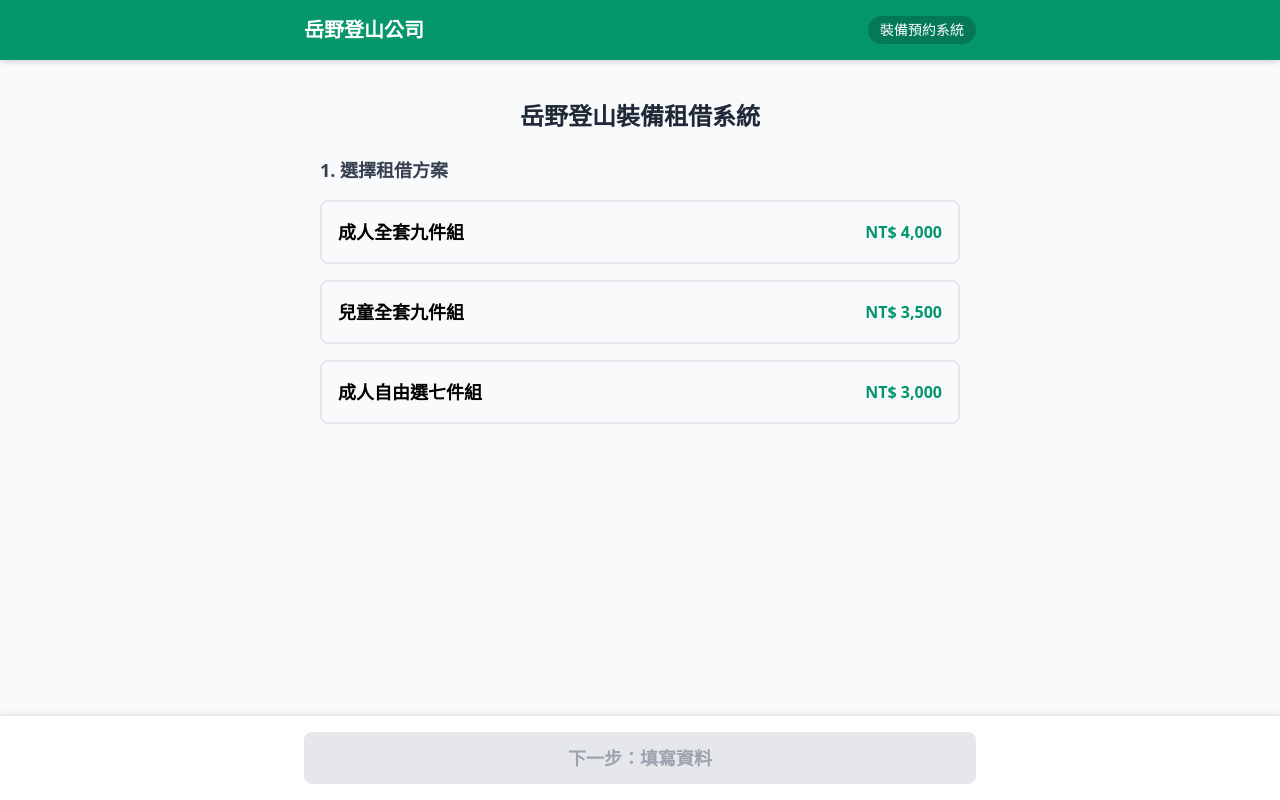
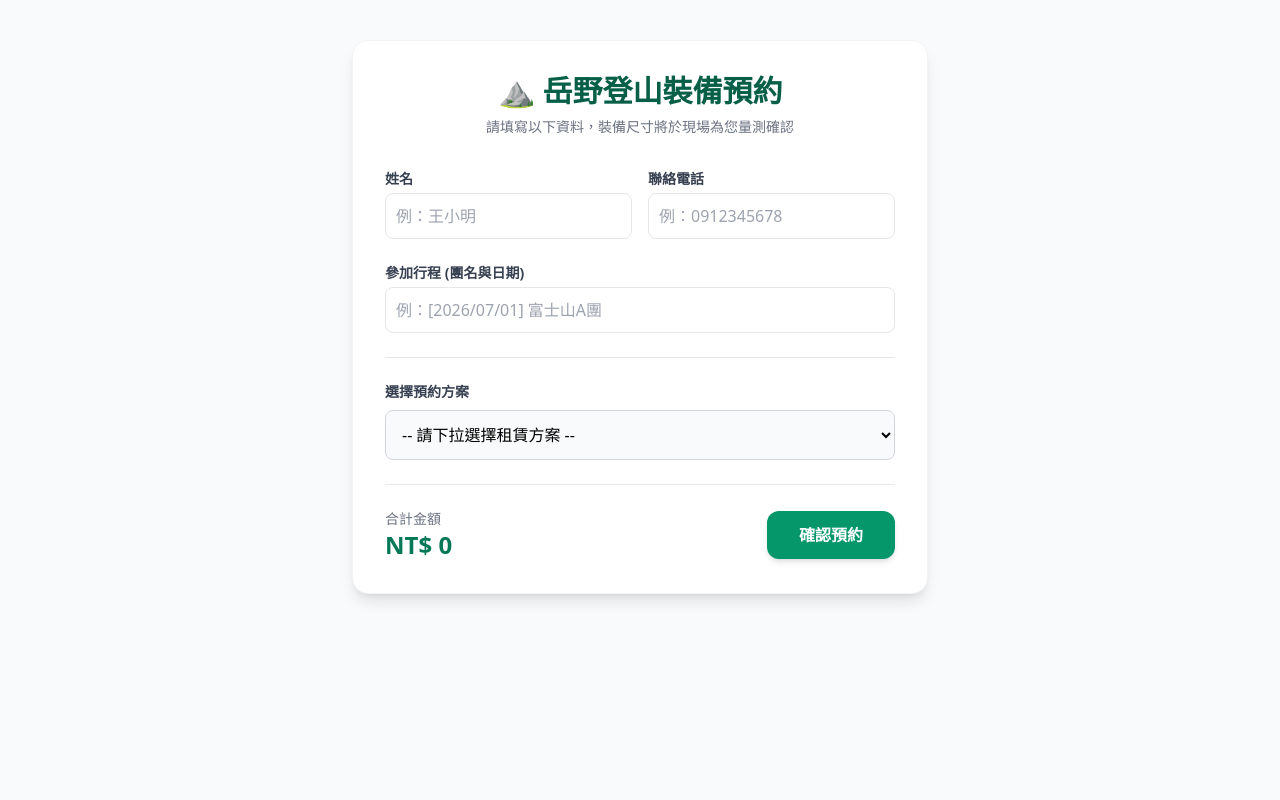
Before and after one commit to sonic-mountainfield/Outdoor-EqRental-System, a React (Vite) app: page / in a window 1280 px wide. Built offline with nearby package versions, Linux system fonts and the light colour scheme.

Commit message:
Update App.jsx

```diff
--- a/src/App.jsx
+++ b/src/App.jsx
@@ -1,48 +1,224 @@
-import React, { useState, useEffect } from 'react';
-import GearSelection from './components/GearSelection';
-import CheckoutForm from './components/CheckoutForm';
-import AdminOrders from './components/AdminOrders'; // 引入你的管理員元件
+import React, { useState } from 'react';
 
-export default function App() {
-  const [currentStep, setCurrentStep] = useState(1);
-  const [orderData, setOrderData] = useState(null);
-  const [isAdmin, setIsAdmin] = useState(false);
+// 1. 定義所有裝備的公用清單 (9樣)
+const ALL_GEARS = [
+  "登山雨衣",
+  "登山雨褲",
+  "登山背包(30~35L)",
+  "羽絨外套",
+  "背包套",
+  "綁腿",
+  "頭燈(附電池)",
+  "登山鞋",
+  "登山杖(雙杖)"
+];
 
-  // 初始化時檢查網址參數
-  useEffect(() => {
-    const params = new URLSearchParams(window.location.search);
-    if (params.get('mode') === 'admin') {
-      setIsAdmin(true);
-    }
-  }, []);
+export default function BookingForm() {
+  const [formData, setFormData] = useState({
+    姓名: '',
+    電話: '',
+    團名與日期: '',
+    選擇方案: '',
+    總金額: 0
+  });
 
-  const handleNextStep = (data) => {
-    setOrderData(data);
-    setCurrentStep(2);
+  // 記錄客人目前選了哪些裝備
+  const [selectedGears, setSelectedGears] = useState([]);
+  const [isSubmitting, setIsSubmitting] = useState(false);
+
+  // --- 處理基本資料輸入 ---
+  const handleInputChange = (e) => {
+    const { name, value } = e.target;
+    setFormData({ ...formData, [name]: value });
   };
 
-  const handleBack = () => {
-    setCurrentStep(1);
+  // --- 處理方案變更 ---
+  const handlePlanChange = (e) => {
+    const planName = e.target.value;
+    let price = 0;
+
+    if (planName === "成人九件組") price = 4000;      // 💰 金額請依實際情況修改
+    if (planName === "兒童九件組") price = 3000;      // 💰 金額請依實際情況修改
+    if (planName === "自由選七件組") price = 3000;    // 💰 金額請依實際情況修改
+
+    setFormData({ ...formData, 選擇方案: planName, 總金額: price });
+
+    // 邏輯判斷：如果是九件組，直接把 9 樣裝備塞進去；如果是七件組，清空讓客人自己選
+    if (planName === "成人九件組" || planName === "兒童九件組") {
+      setSelectedGears(ALL_GEARS);
+    } else {
+      setSelectedGears([]);
+    }
   };
 
-  // 如果是管理員模式，直接顯示後台
-  if (isAdmin) {
-    return <AdminOrders />;
-  }
+  // --- 處理七件組的自由勾選邏輯 ---
+  const handleGearToggle = (gear) => {
+    if (selectedGears.includes(gear)) {
+      // 如果已經勾了，就取消勾選
+      setSelectedGears(selectedGears.filter(item => item !== gear));
+    } else {
+      // 如果還沒勾，先檢查是不是已經滿 7 件了
+      if (selectedGears.length >= 7) {
+        alert("自由選七件組最多只能選擇 7 項裝備喔！");
+        return;
+      }
+      // 沒滿 7 件，加入清單
+      setSelectedGears([...selectedGears, gear]);
+    }
+  };
+
+  // --- 送出表單 ---
+  const handleSubmit = async (e) => {
+    e.preventDefault();
+
+    // 七件組防呆：如果選了七件組，但沒有勾滿/勾選裝備，跳出提醒
+    if (formData.選擇方案 === "自由選七件組" && selectedGears.length === 0) {
+      alert("請至少選擇一項裝備！");
+      return;
+    }
+
+    setIsSubmitting(true);
+
+    const submissionData = {
+      訂單編號: `YY${Date.now()}`,
+      建立時間: new Date().toLocaleString('zh-TW'),
+      ...formData,
+      裝備清單: selectedGears.join(', ') // 轉成字串傳給後台
+    };
+
+    try {
+      // 📝 這裡請換成你專屬的 SheetDB API 網址
+      const SHEETDB_URL = 'https://sheetdb.io/api/v1/0r2rfy0cdm7yk';
+      await fetch(SHEETDB_URL, {
+        method: 'POST',
+        headers: { 'Content-Type': 'application/json' },
+        body: JSON.stringify({ data: submissionData })
+      });
+      alert('🎉 預約成功！我們已收到您的資料。');
+      // 清空表單
+      setFormData({ 姓名: '', 電話: '', 團名與日期: '', 選擇方案: '', 總金額: 0 });
+      setSelectedGears([]);
+    } catch (error) {
+      console.error(error);
+      alert('❌ 發生錯誤，請稍後再試。');
+    } finally {
+      setIsSubmitting(false);
+    }
+  };
 
   return (
-    <div className="min-h-screen bg-gray-50 font-sans">
-      <header className="bg-emerald-600 text-white p-4 shadow-md">
-        <div className="max-w-2xl mx-auto flex items-center justify-between">
-          <h1 className="text-xl font-bold">岳野登山公司</h1>
-          <span className="text-sm bg-emerald-700 px-3 py-1 rounded-full">裝備預約系統</span>
+    <div className="min-h-screen bg-gray-50 py-10 px-4 font-sans">
+      <div className="max-w-xl mx-auto bg-white p-8 rounded-2xl shadow-lg border border-gray-100">
+
+        <div className="text-center mb-8">
+          <h1 className="text-3xl font-black text-emerald-800 mb-2">⛰️ 岳野登山裝備預約</h1>
+          <p className="text-gray-500 text-sm">請填寫以下資料，裝備尺寸將於現場為您量測確認</p>
         </div>
-      </header>
 
-      <main className="pt-6">
-        {currentStep === 1 && <GearSelection onNextStep={handleNextStep} />}
-        {currentStep === 2 && <CheckoutForm orderData={orderData} onBack={handleBack} />}
-      </main>
+        <form onSubmit={handleSubmit} className="space-y-6">
+
+          {/* 基本資料 (姓名、電話、行程) 略，與之前相同 */}
+          <div className="grid grid-cols-2 gap-4">
+            <div>
+              <label className="block text-sm font-bold text-gray-700 mb-1">姓名</label>
+              <input type="text" name="姓名" value={formData.姓名} onChange={handleInputChange} required className="w-full border p-2.5 rounded-lg focus:ring-2 focus:ring-emerald-500 outline-none" placeholder="例：王小明" />
+            </div>
+            <div>
+              <label className="block text-sm font-bold text-gray-700 mb-1">聯絡電話</label>
+              <input type="tel" name="電話" value={formData.電話} onChange={handleInputChange} required className="w-full border p-2.5 rounded-lg focus:ring-2 focus:ring-emerald-500 outline-none" placeholder="例：0912345678" />
+            </div>
+          </div>
+
+          <div>
+            <label className="block text-sm font-bold text-gray-700 mb-1">參加行程 (團名與日期)</label>
+            <input type="text" name="團名與日期" value={formData.團名與日期} onChange={handleInputChange} required className="w-full border p-2.5 rounded-lg focus:ring-2 focus:ring-emerald-500 outline-none" placeholder="例：[2026/07/01] 富士山A團" />
+          </div>
+
+          {/* 選擇方案下拉選單 */}
+          <div className="border-t border-gray-200 pt-6">
+            <label className="block text-sm font-bold text-gray-700 mb-2">選擇預約方案</label>
+            <select
+              name="選擇方案"
+              value={formData.選擇方案}
+              onChange={handlePlanChange}
+              required
+              className="w-full border border-gray-300 p-3 rounded-lg focus:ring-2 focus:ring-emerald-500 bg-gray-50 font-medium"
+            >
+              <option value="">-- 請下拉選擇租賃方案 --</option>
+              <option value="成人九件組">成人九件組</option>
+              <option value="兒童九件組">兒童九件組</option>
+              <option value="自由選七件組">自由選七件組 (可任選最多7樣)</option>
+            </select>
+          </div>
+
+          {/* 動態裝備區塊：九件組 (固定清單) vs 七件組 (自由勾選) */}
+          {formData.選擇方案 && (
+            <div className={`p-5 rounded-xl border transition-all ${
+              formData.選擇方案.includes("九件") ? "bg-emerald-50 border-emerald-100" : "bg-blue-50 border-blue-100"
+            }`}>
+
+              <div className="flex justify-between items-center mb-3 border-b border-gray-200 pb-2">
+                <h4 className="font-bold text-gray-800 text-sm">
+                  {formData.選擇方案.includes("九件") ? "📦 方案固定包含以下 9 項裝備：" : "📦 請勾選您需要的裝備："}
+                </h4>
+                {formData.選擇方案 === "自由選七件組" && (
+                  <span className={`text-xs px-2 py-1 rounded font-bold ${
+                    selectedGears.length === 7 ? "bg-red-100 text-red-700" : "bg-blue-200 text-blue-800"
+                  }`}>
+                    已選擇 {selectedGears.length} / 7 項
+                  </span>
+                )}
+              </div>
+
+              <div className="grid grid-cols-2 gap-x-4 gap-y-3">
+                {ALL_GEARS.map((gear, index) => {
+                  const isNinePiece = formData.選擇方案.includes("九件");
+                  const isChecked = selectedGears.includes(gear);
+
+                  return (
+                    <label
+                      key={index}
+                      className={`flex items-center space-x-2.5 p-1 rounded transition-colors ${
+                        isNinePiece ? "cursor-not-allowed" : "cursor-pointer hover:bg-white"
+                      }`}
+                    >
+                      <input
+                        type="checkbox"
+                        checked={isChecked}
+                        onChange={() => !isNinePiece && handleGearToggle(gear)}
+                        readOnly={isNinePiece}
+                        className={`w-4 h-4 rounded border-gray-300 focus:ring-emerald-500 ${
+                          isNinePiece ? "text-emerald-600" : "text-blue-600"
+                        }`}
+                      />
+                      <span className={`text-sm font-medium ${isChecked ? "text-gray-900" : "text-gray-500"}`}>
+                        {gear}
+                      </span>
+                    </label>
+                  );
+                })}
+              </div>
+
+            </div>
+          )}
+
+          {/* 金額總計與送出 */}
+          <div className="flex items-center justify-between border-t border-gray-200 pt-6 mt-6">
+            <div>
+              <p className="text-sm text-gray-500 font-medium">合計金額</p>
+              <p className="text-2xl font-black text-emerald-700">NT$ {formData.總金額}</p>
+            </div>
+            <button
+              type="submit"
+              disabled={isSubmitting}
+              className={`px-8 py-3 rounded-xl font-bold text-white shadow-md transition-all ${isSubmitting ? 'bg-gray-400 cursor-not-allowed' : 'bg-emerald-600 hover:bg-emerald-700 active:scale-95'}`}
+            >
+              {isSubmitting ? '送出中...' : '確認預約'}
+            </button>
+          </div>
+
+        </form>
+      </div>
     </div>
   );
 }
```
